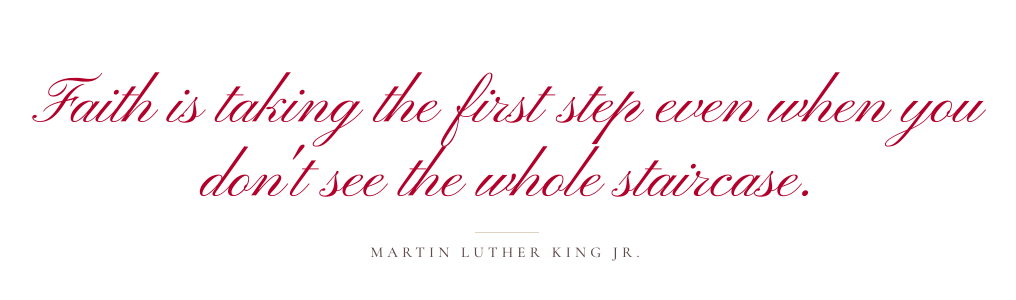
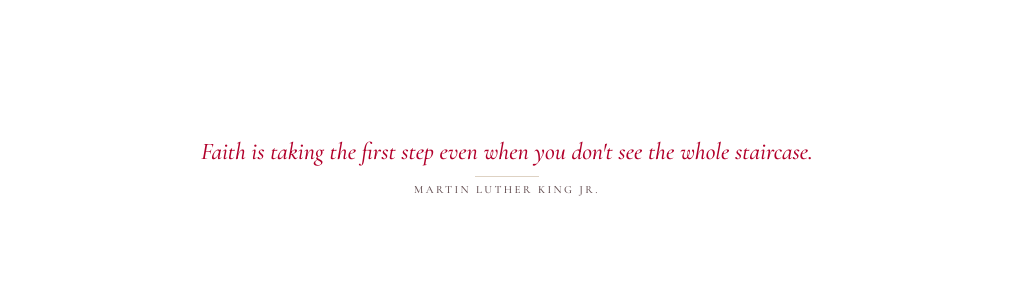
Before and after one commit to celinabelizan/today-quote, a plain HTML site: page index.html in a window 1280 px wide. Shown: the part 234-534 px from the top of the page, without its empty margins (133-1149 px from the left). Drawn offline with nearby package versions, Linux system fonts and the light colour scheme.

Commit message:
Update index.html

```diff
--- a/index.html
+++ b/index.html
@@ -6,7 +6,7 @@
 <title>Today</title>
 <link rel="preconnect" href="https://fonts.googleapis.com">
 <link rel="preconnect" href="https://fonts.gstatic.com" crossorigin>
-<link href="https://fonts.googleapis.com/css2?family=Pinyon+Script&family=Cormorant+Garamond:wght@500&display=swap" rel="stylesheet">
+<link href="https://fonts.googleapis.com/css2?family=Cormorant+Garamond:ital,wght@0,500;1,500&display=swap" rel="stylesheet">
 <style>
   html, body { margin: 0; height: 100%; background: #ffffff; }
   body {
@@ -14,20 +14,21 @@
     font-family: "Cormorant Garamond", Georgia, serif;
     overflow: hidden;
   }
-  .card { width: 100%; max-width: 1100px; padding: 18px 28px; box-sizing: border-box; text-align: center; }
+  .card { width: 100%; max-width: 900px; padding: 4px 16px; box-sizing: border-box; text-align: center; }
   .quote {
-    font-family: "Pinyon Script", "Snell Roundhand", cursive;
+    font-family: "Cormorant Garamond", Georgia, serif;
+    font-style: italic;
     color: #B2002B;
-    line-height: 1.15;
+    line-height: 1.35;
     margin: 0;
-    font-size: 56px;
-    font-weight: 400;
+    font-size: 24px;
+    font-weight: 500;
   }
-  .rule { width: 64px; height: 1px; background: #DED2C3; margin: 14px auto 10px; }
+  .rule { width: 64px; height: 1px; background: #DED2C3; margin: 8px auto 6px; }
   .author {
     color: #604A4D;
-    font-size: 15px;
-    letter-spacing: 0.28em;
+    font-size: 11px;
+    letter-spacing: 0.22em;
     text-transform: uppercase;
   }
 </style>
@@ -104,10 +105,10 @@ document.getElementById("a").textContent = author;
 // Shrink the lettering until the whole card fits the embed height.
 function fit() {
   const card = document.getElementById("card");
-  let size = Math.min(64, window.innerWidth / 9);
+  let size = window.innerWidth < 520 ? 19 : 24;
   q.style.fontSize = size + "px";
-  while (card.scrollHeight > window.innerHeight - 4 && size > 22) {
-    size -= 2;
+  while (card.scrollHeight > window.innerHeight - 4 && size > 15) {
+    size -= 1;
     q.style.fontSize = size + "px";
   }
 }
```
